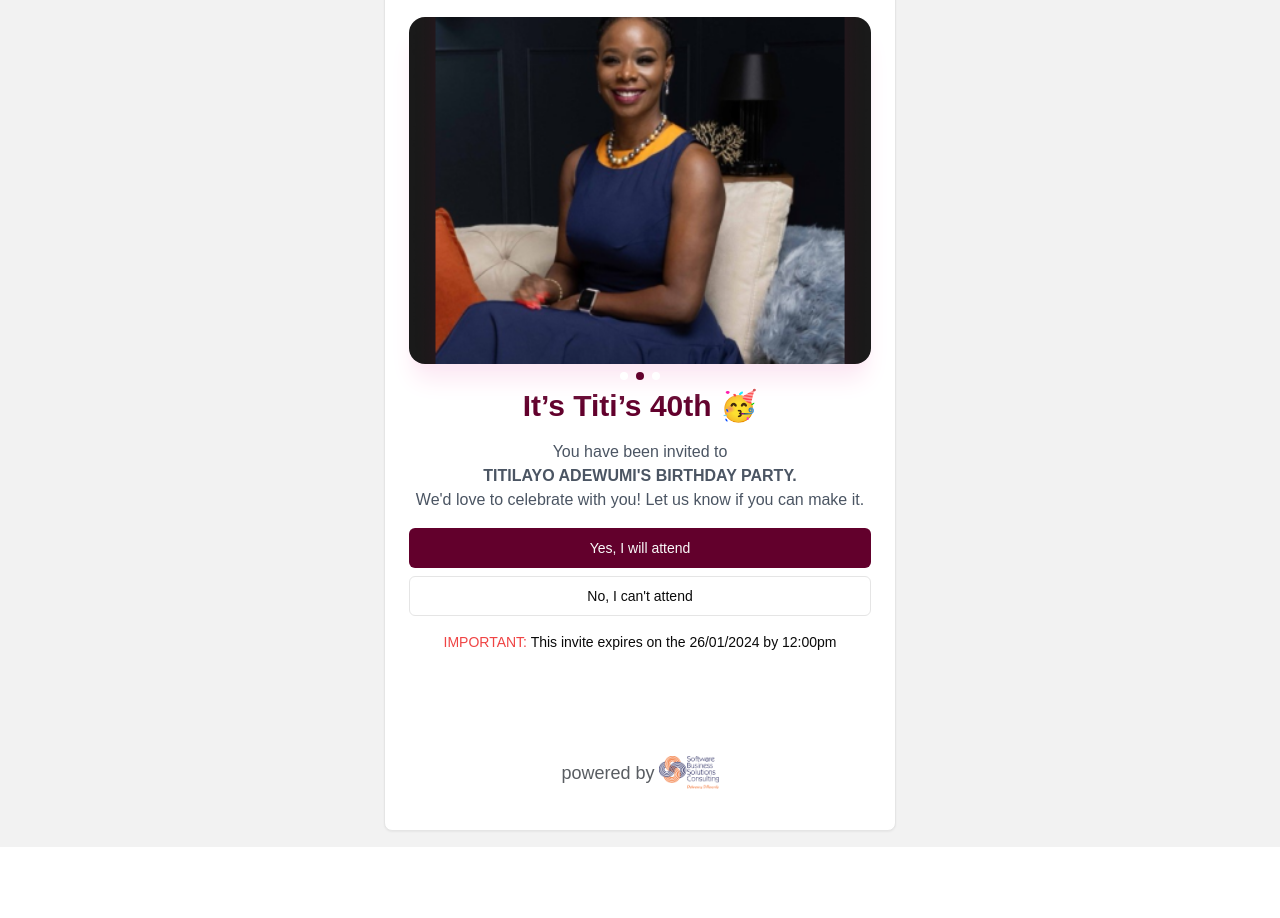
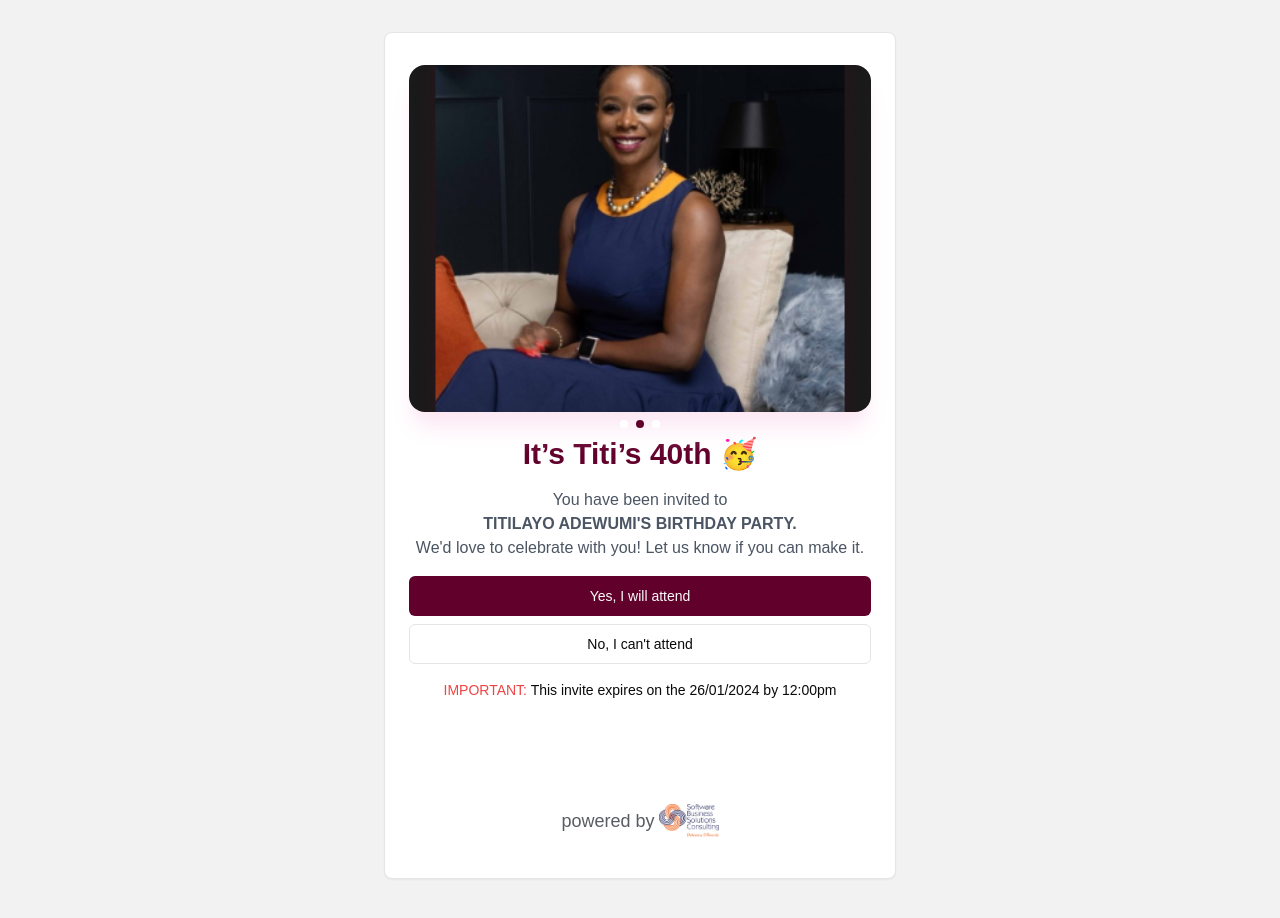
Before and after one commit to aosenit/sbsc-rsvp, a Next.js app: page / in a window 1280 px wide. Shown: the top 918 px of the page. Before the commit the page ends 847 px from the top, so only its background shows below. Built offline with nearby package versions, Linux system fonts and the light colour scheme.

Commit message:
update home

```diff
--- a/app/page.tsx
+++ b/app/page.tsx
@@ -18,7 +18,7 @@ export default function Page() {
   const router = useRouter();
 
   return (
-    <div className="min-h-screen bg-[#F2F2F2]   ">
+    <div className="min-h-screen bg-[#F2F2F2]   lg:py-12 lg:px-4">
       <MobileBg />
 
       <Layout>
```
